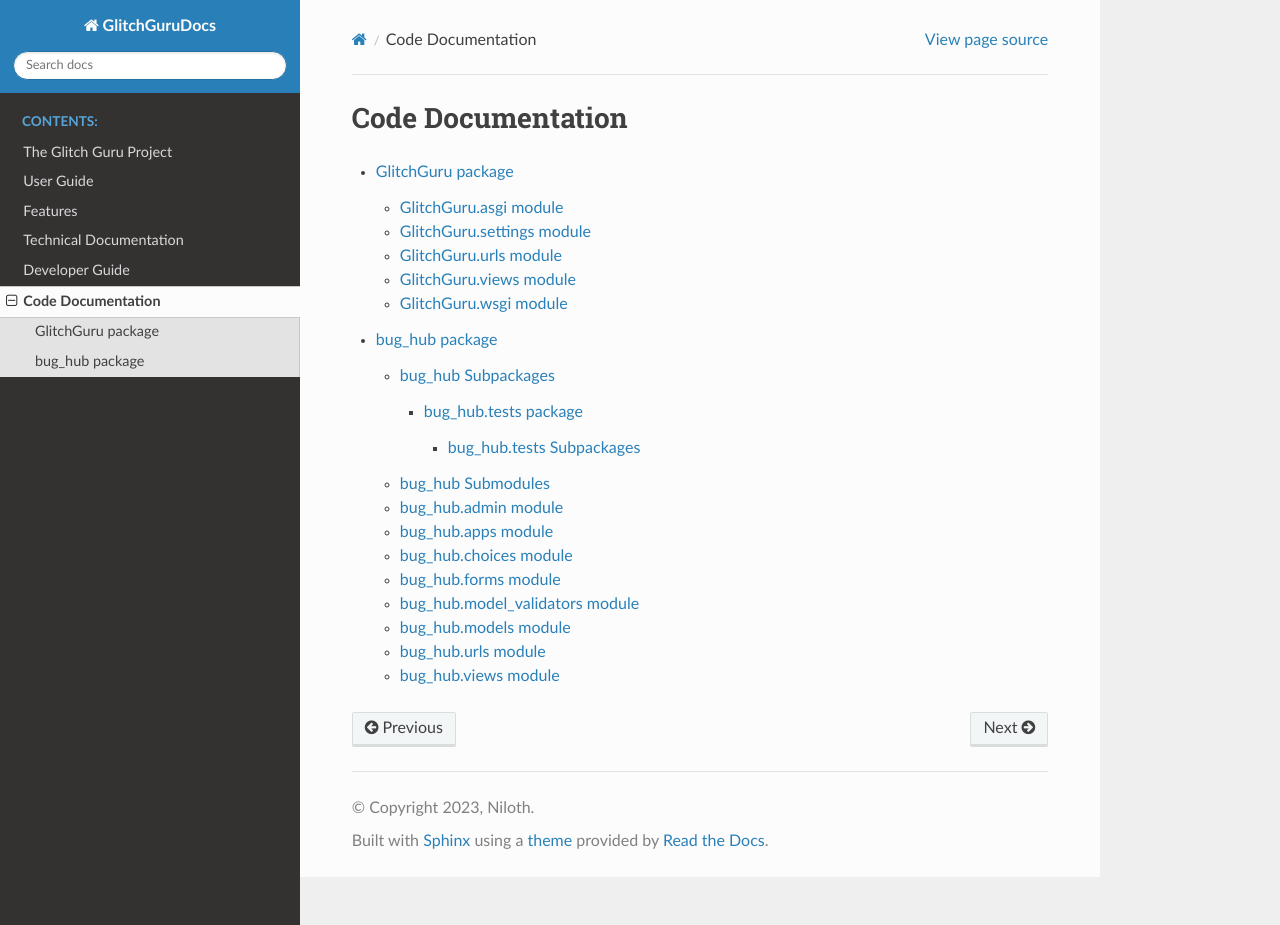
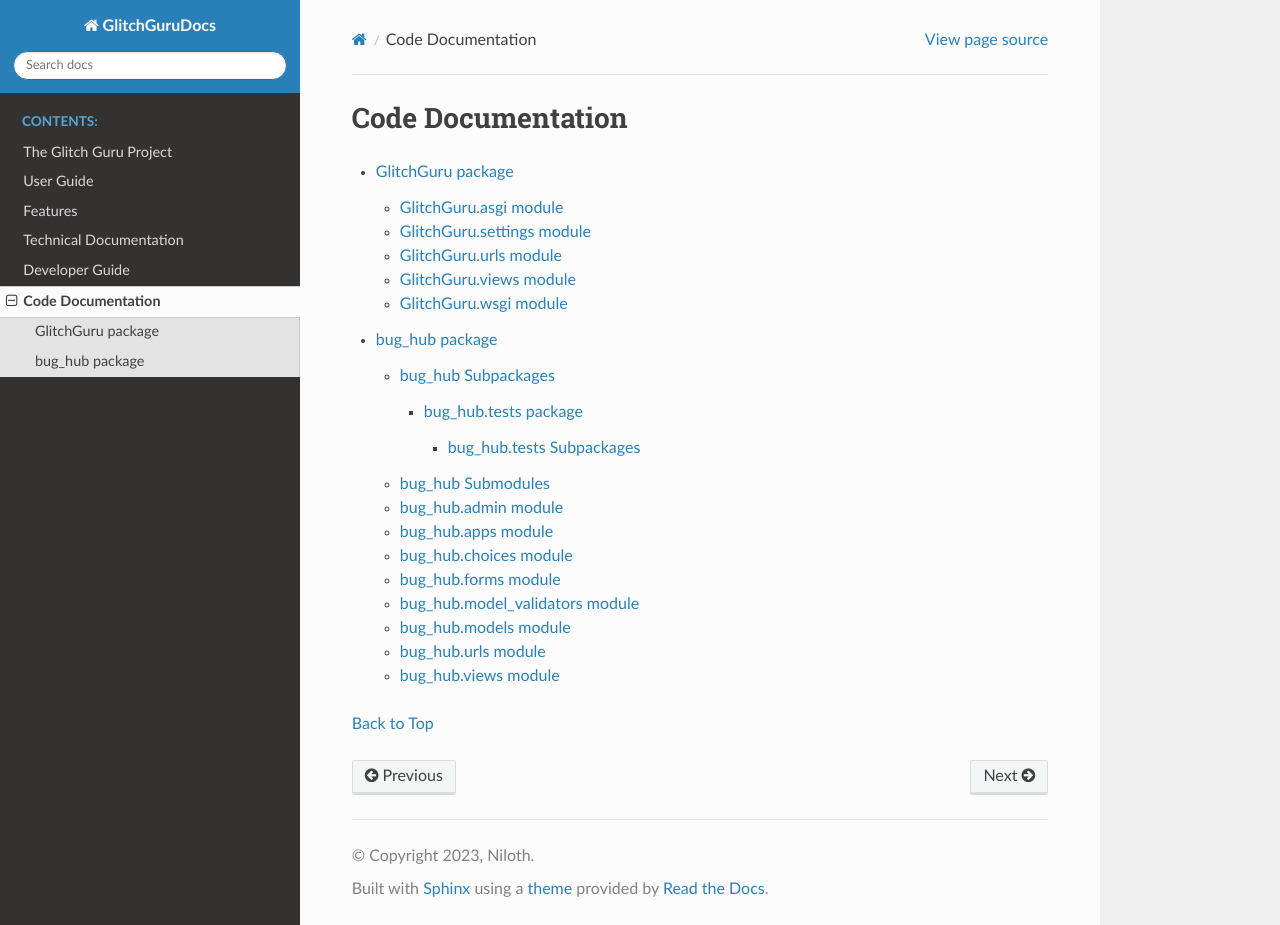
Before and after one commit to Niloth-p/glitch-guru, a Sphinx documentation site: the page built from docs/source/GGmodules/index.rst, in a window 1280 px wide and 925 px high. Built offline with Sphinx 7.4.7 and the Read the Docs theme 2.0.0, drawn with Linux system fonts in a browser that asks for light colours.

Commit message:
docs: Add Back to Top button in documents missing it

```diff
--- a/docs/source/DeveloperGuide/LocalSetup.rst
+++ b/docs/source/DeveloperGuide/LocalSetup.rst
@@ -130,3 +130,5 @@ Making Contributions
 You are now set up to contribute to the Glitch Guru project.
 
 For more detailed information on contributing and advanced configurations, refer to the project's README and contribution guidelines.
+
+:ref:`Back to Top <LocalSetup>`
--- a/docs/source/DeveloperGuide/index.rst
+++ b/docs/source/DeveloperGuide/index.rst
@@ -11,3 +13,5 @@ Developer Guide
    Commands
 
 Feel free to provide feedback or contribute to this documentation by following our contribution guidelines.
+
+:ref:`Back to Top <DeveloperGuide>`
--- a/docs/source/Features/index.rst
+++ b/docs/source/Features/index.rst
@@ -25,3 +27,5 @@ Functionality
 
 
 Feel free to provide feedback or contribute to this documentation by following our contribution guidelines.
+
+:ref:`Back to Top <FeaturesAll>`
--- a/docs/source/GGmodules/index.rst
+++ b/docs/source/GGmodules/index.rst
@@ -6,3 +8,5 @@ Code Documentation
 
    GlitchGuru/GlitchGuru
    bug_hub/bug_hub
+
+:ref:`Back to Top <CodeDocs>`
--- a/docs/source/TechnicalDocumentation/Endpoints.rst
+++ b/docs/source/TechnicalDocumentation/Endpoints.rst
@@ -28,5 +28,3 @@ Endpoints
 +----------------------+------------------------------------------------+
 | */bugs/?q=enhance*   |        Search the title - Partial match        |
 +----------------------+------------------------------------------------+
-
-:ref:`Back to Top <Endpoints>`
```
Also changed, not shown: other parts of docs/source/DeveloperGuide/index.rst (+2 -0 lines), other parts of docs/source/Features/index.rst (+2 -0 lines), other parts of docs/source/GGmodules/index.rst (+2 -0 lines).
